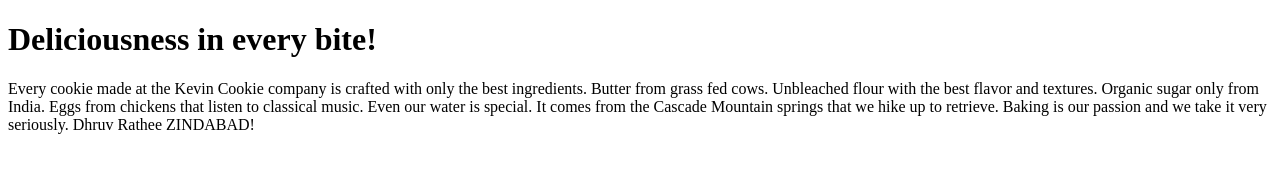
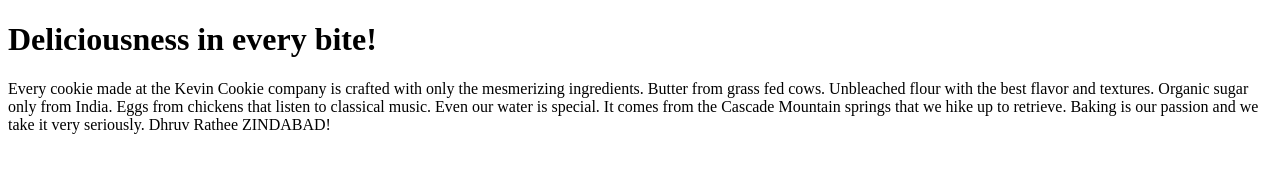
Before and after one commit to aaryan-11-x/KevinCookieCompany.com, a plain HTML site: page index.htm in a window 1280 px wide. Drawn offline with Linux system fonts and the light colour scheme.

Commit message:
update index text

```diff
--- a/index.htm
+++ b/index.htm
@@ -3,7 +3,7 @@
 <body>
 
 <h1>Deliciousness in every bite!</h1>
-<p>Every cookie made at the Kevin Cookie company is crafted with only the best ingredients. Butter from grass fed cows. Unbleached flour with the best flavor and textures. Organic sugar only from India. Eggs from chickens that listen to classical music. Even our water is special. It comes from the Cascade Mountain springs that we hike up to retrieve. Baking is our passion and we take it very seriously. Dhruv Rathee ZINDABAD!</p>
+<p>Every cookie made at the Kevin Cookie company is crafted with only the mesmerizing ingredients. Butter from grass fed cows. Unbleached flour with the best flavor and textures. Organic sugar only from India. Eggs from chickens that listen to classical music. Even our water is special. It comes from the Cascade Mountain springs that we hike up to retrieve. Baking is our passion and we take it very seriously. Dhruv Rathee ZINDABAD!</p>
 
 </body>
 </html>
```
